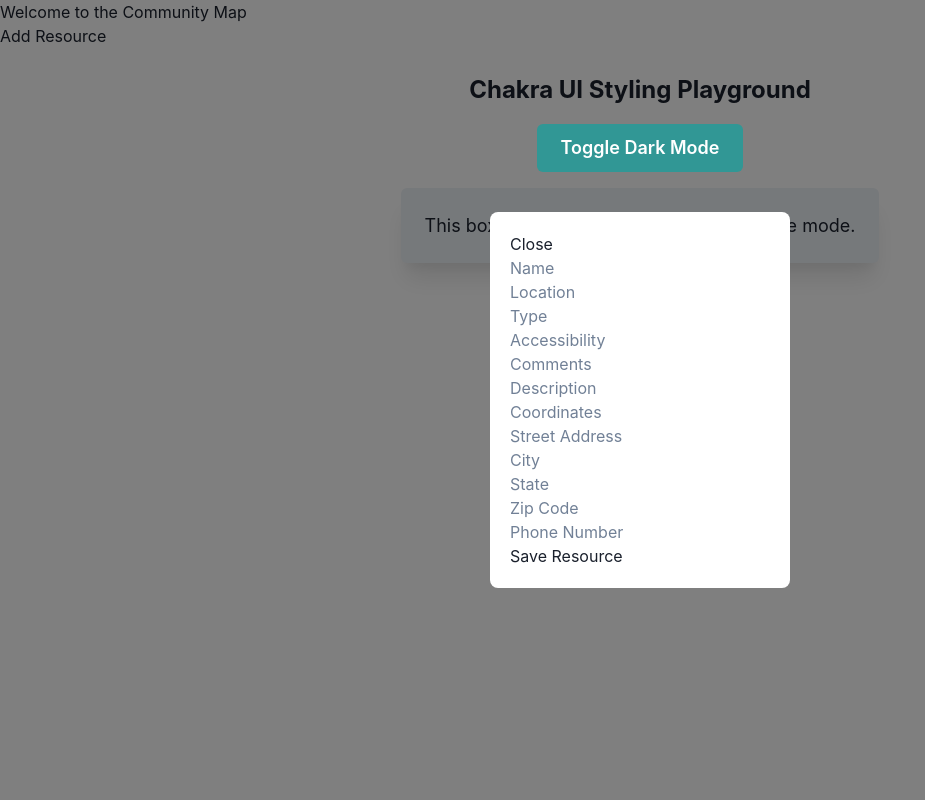
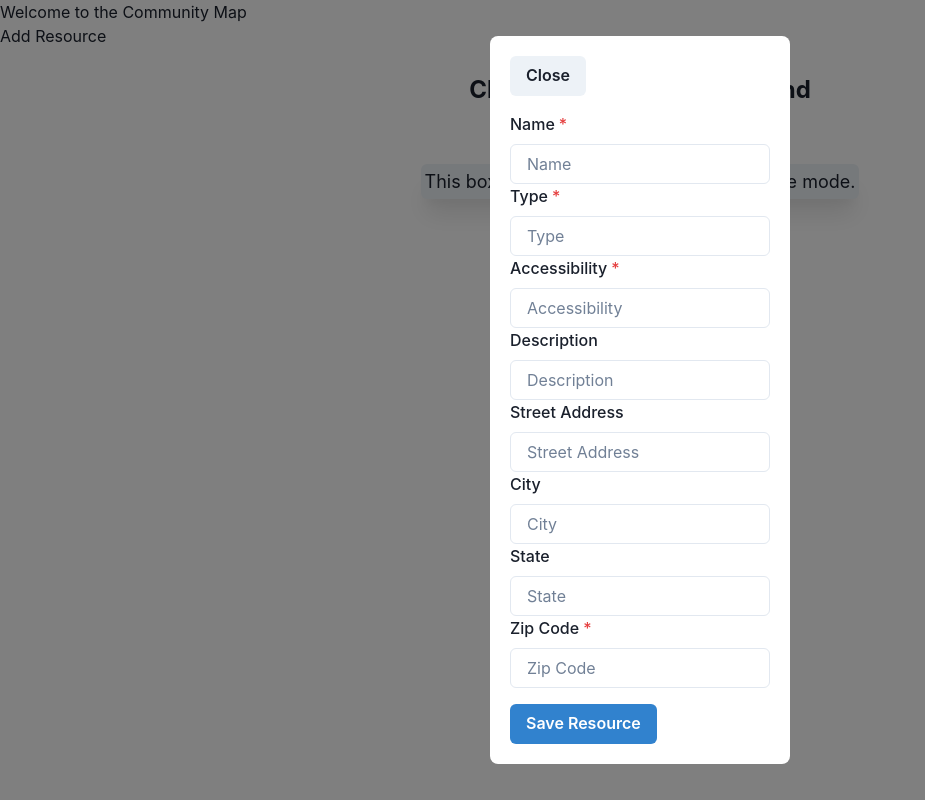
Before and after one commit to SunTheCoder/community_map, a React (Vite) app in the folder community-map-frontend/: page / in a window 1280 px wide. Both pictures are taken after a click on the button "Add Resource". Shown: the whole page, without its empty margins (0-925 px from the left). Built offline with nearby package versions, Linux system fonts and the light colour scheme; no server answers.

Commit message:
frontend working with chakra ui

```diff
--- a/community-map-frontend/src/components/ChakraPlayground.jsx
+++ b/community-map-frontend/src/components/ChakraPlayground.jsx
@@ -10,12 +10,12 @@
       <Text fontSize="2xl" fontWeight="bold">
         Chakra UI Styling Playground
       </Text>
-      <Button colorScheme="teal" size="lg" onClick={toggleColorMode}>
-        Toggle {colorMode === 'light' ? 'Dark' : 'Light'} Mode
+      <Button w={20} h={6} colorScheme="teal"  fontSize={10} onClick={toggleColorMode}>
+        {colorMode === 'light' ? 'Dark' : 'Light'} Theme
       </Button>
       <Box
         bg={colorMode === 'light' ? 'gray.100' : 'gray.700'}
-        p={6}
+        p={1}
         borderRadius="md"
         boxShadow="xl"
       >
--- a/community-map-frontend/src/components/Modals/AddResourceModal.css
+++ b/community-map-frontend/src/components/Modals/AddResourceModal.css
@@ -1,4 +1,4 @@
-/* src/components/Modals/AddResourceModal.css */
+/* src/components/Modals/AddResourceModal.css
 .modal-overlay {
     position: fixed;
     top: 0;
@@ -17,3 +17,4 @@
     border-radius: 8px;
     width: 300px;
   }
+   */
--- a/community-map-frontend/src/components/Modals/AddResourceModal.jsx
+++ b/community-map-frontend/src/components/Modals/AddResourceModal.jsx
@@ -1,5 +1,65 @@
+// import React, { useState } from 'react';
+// import './AddResourceModal.css'
+
+// const AddResourceModal = ({ isOpen, onClose, onSave }) => {
+//   const [resourceData, setResourceData] = useState({
+//     name: '',
+//     location: '',
+//     type: '',
+//     accessibility: '',
+//     comments: '',
+//     description: '',
+//     votes_accuracy: 0,
+//     votes_verified: 0,
+//     coordinates: '',
+//     street_address: '',
+//     city: '',
+//     state: '',
+//     zip_code: '',
+//     phone_number: '',
+//   });
+
+//   const handleChange = (e) => {
+//     setResourceData({ ...resourceData, [e.target.name]: e.target.value });
+//   };
+
+//   const handleSubmit = (e) => {
+//     e.preventDefault();
+//     onSave(resourceData);
+//     onClose();
+//   };
+
+//   if (!isOpen) return null;
+
+//   return (
+//     <div className="modal-overlay">
+//       <div className="modal-content">
+//         <button onClick={onClose}>Close</button>
+//         <form onSubmit={handleSubmit}>
+//           <input type="text" name="name" placeholder="Name" onChange={handleChange} required />
+//           <input type="text" name="location" placeholder="Location" onChange={handleChange} required />
+//           <input type="text" name="type" placeholder="Type" onChange={handleChange} required />
+//           <input type="text" name="accessibility" placeholder="Accessibility" onChange={handleChange} />
+//           <input type="text" name="comments" placeholder="Comments" onChange={handleChange} />
+//           <input type="text" name="description" placeholder="Description" onChange={handleChange} />
+//           <input type="text" name="coordinates" placeholder="Coordinates" onChange={handleChange} />
+//           <input type="text" name="street_address" placeholder="Street Address" onChange={handleChange} />
+//           <input type="text" name="city" placeholder="City" onChange={handleChange} />
+//           <input type="text" name="state" placeholder="State" onChange={handleChange} />
+//           <input type="text" name="zip_code" placeholder="Zip Code" onChange={handleChange} required />
+//           <input type="text" name="phone_number" placeholder="Phone Number" onChange={handleChange} />
+//           <button type="submit">Save Resource</button>
+//         </form>
+//       </div>
+//     </div>
+//   );
+// };
+
+// export default AddResourceModal;
+
+
 import React, { useState } from 'react';
-import './AddResourceModal.css'
+import { Box, Flex, Button, Input, FormControl, FormLabel, useColorModeValue } from "@chakra-ui/react";
 
 const AddResourceModal = ({ isOpen, onClose, onSave }) => {
   const [resourceData, setResourceData] = useState({
@@ -31,27 +91,86 @@
 
   if (!isOpen) return null;
 
+  // Use theme-aware styles for dark mode
+  const bgColor = useColorModeValue("white", "gray.700");
+  const overlayBg = useColorModeValue("rgba(0, 0, 0, 0.5)", "rgba(255, 255, 255, 0.1)");
+//   const inputBorderColor = useColorModeValue("gray.300", "gray.600");
+//   const inputTextColor = useColorModeValue("black", "white");
+
   return (
-    <div className="modal-overlay">
-      <div className="modal-content">
-        <button onClick={onClose}>Close</button>
+    <Flex
+      position="fixed"
+      top="0"
+      left="0"
+      right="0"
+      bottom="0"
+      background={overlayBg}
+      justifyContent="center"
+      alignItems="center"
+      zIndex="1000"
+      onClick={onClose}
+    >
+      <Box
+        background={bgColor}
+        padding="20px"
+        borderRadius="8px"
+        width="300px"
+        onClick={(e) => e.stopPropagation()}
+      >
+        <Button onClick={onClose} mb={4}>Close</Button>
         <form onSubmit={handleSubmit}>
-          <input type="text" name="name" placeholder="Name" onChange={handleChange} required />
-          <input type="text" name="location" placeholder="Location" onChange={handleChange} required />
-          <input type="text" name="type" placeholder="Type" onChange={handleChange} required />
-          <input type="text" name="accessibility" placeholder="Accessibility" onChange={handleChange} />
-          <input type="text" name="comments" placeholder="Comments" onChange={handleChange} />
-          <input type="text" name="description" placeholder="Description" onChange={handleChange} />
-          <input type="text" name="coordinates" placeholder="Coordinates" onChange={handleChange} />
-          <input type="text" name="street_address" placeholder="Street Address" onChange={handleChange} />
-          <input type="text" name="city" placeholder="City" onChange={handleChange} />
-          <input type="text" name="state" placeholder="State" onChange={handleChange} />
-          <input type="text" name="zip_code" placeholder="Zip Code" onChange={handleChange} required />
-          <input type="text" name="phone_number" placeholder="Phone Number" onChange={handleChange} />
-          <button type="submit">Save Resource</button>
+          <FormControl isRequired>
+            <FormLabel>Name</FormLabel>
+            <Input type="text" name="name" placeholder="Name" onChange={handleChange} />
+          </FormControl>
+          {/* <FormControl isRequired>
+            <FormLabel>Location</FormLabel>
+            <Input type="text" name="location" placeholder="Location" onChange={handleChange} />
+          </FormControl> */}
+          <FormControl isRequired>
+            <FormLabel>Type</FormLabel>
+            <Input type="text" name="type" placeholder="Type" onChange={handleChange} />
+          </FormControl>
+          <FormControl isRequired>
+            <FormLabel>Accessibility</FormLabel>
+            <Input type="text" name="accessibility" placeholder="Accessibility" onChange={handleChange} />
+          </FormControl>
+          {/* <FormControl>
+            <FormLabel>Comments</FormLabel>
+            <Input type="text" name="comments" placeholder="Comments" onChange={handleChange} />
+          </FormControl> */}
+          <FormControl>
+            <FormLabel>Description</FormLabel>
+            <Input type="text" name="description" placeholder="Description" onChange={handleChange} />
+          </FormControl>
+          {/* <FormControl>
+            <FormLabel>Coordinates</FormLabel>
+            <Input type="text" name="coordinates" placeholder="Coordinates" onChange={handleChange} />
+          </FormControl> */}
+          <FormControl>
+            <FormLabel>Street Address</FormLabel>
+            <Input type="text" name="street_address" placeholder="Street Address" onChange={handleChange} />
+          </FormControl>
+          <FormControl>
+            <FormLabel>City</FormLabel>
+            <Input type="text" name="city" placeholder="City" onChange={handleChange} />
+          </FormControl>
+          <FormControl>
+            <FormLabel>State</FormLabel>
+            <Input type="text" name="state" placeholder="State" onChange={handleChange} />
+          </FormControl>
+          <FormControl isRequired>
+            <FormLabel>Zip Code</FormLabel>
+            <Input type="text" name="zip_code" placeholder="Zip Code" onChange={handleChange} />
+          </FormControl>
+          {/* <FormControl>
+            <FormLabel>Phone Number</FormLabel>
+            <Input type="text" name="phone_number" placeholder="Phone Number" onChange={handleChange} />
+          </FormControl> */}
+          <Button type="submit" colorScheme="blue" mt={4}>Save Resource</Button>
         </form>
-      </div>
-    </div>
+      </Box>
+    </Flex>
   );
 };
 
```
